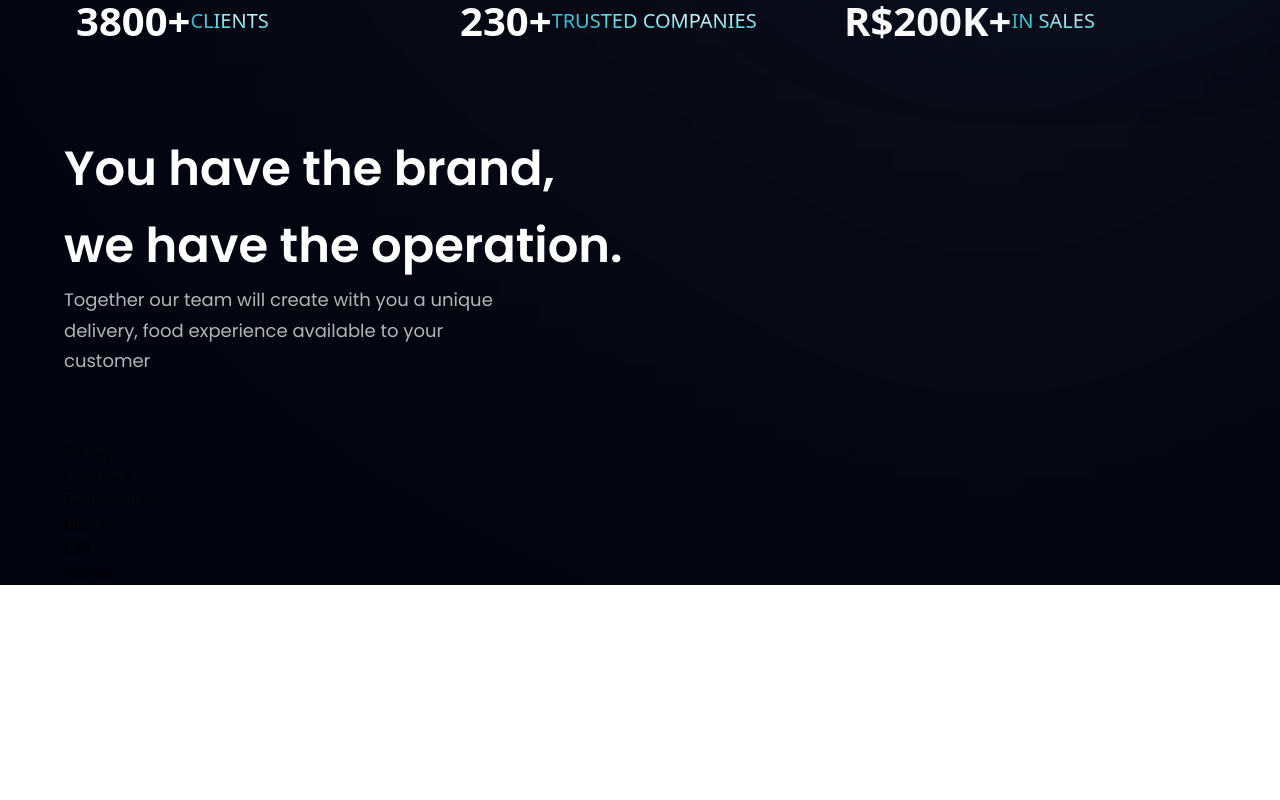
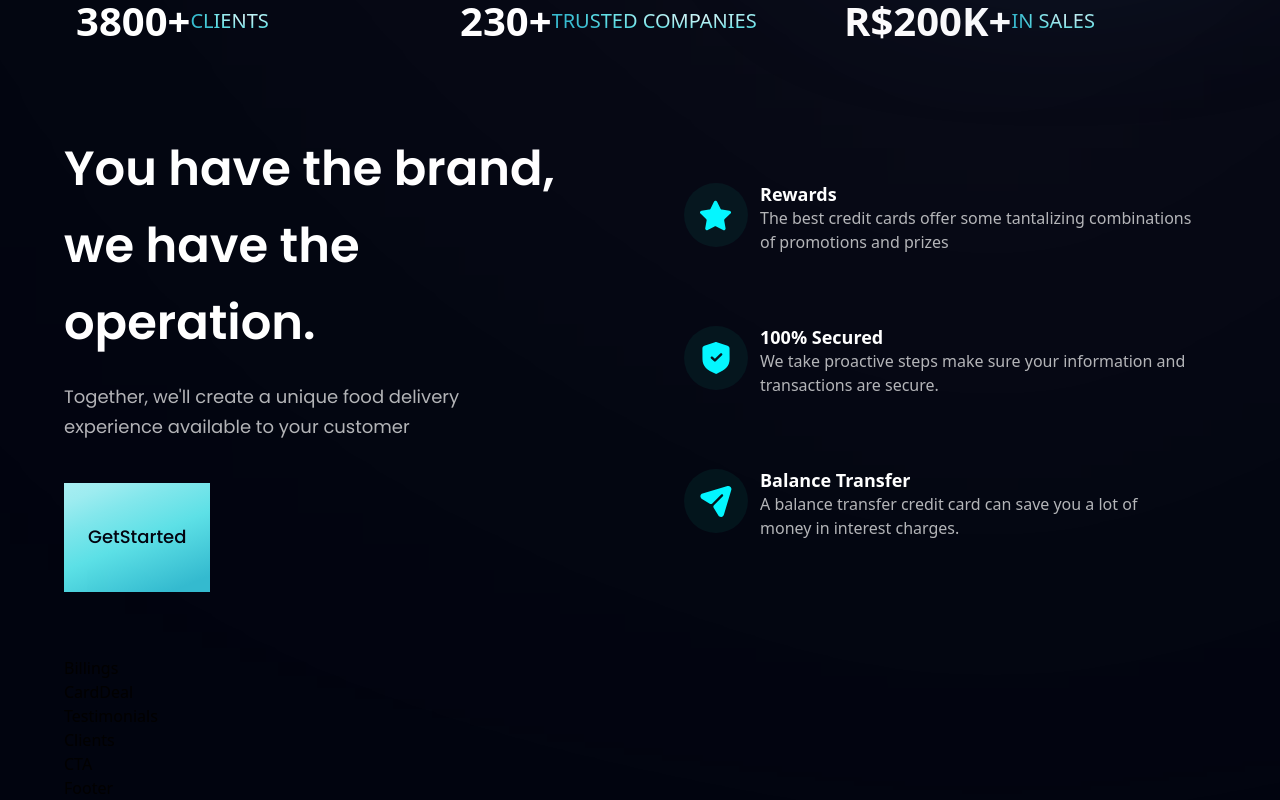
Before and after one commit to Knoka1/outer-world-wonders, a React (Vite) app: page / in a window 1280 px wide. Shown: the part 898-1698 px from the top of the page. Before the commit the page ends 1483 px from the top, so only its background shows below. Built offline with nearby package versions, Linux system fonts and the light colour scheme.

Commit message:
(feat): Added structure to Business.tsx

```diff
--- a/src/components/Business.tsx
+++ b/src/components/Business.tsx
@@ -5,6 +5,29 @@
 
 import styles, { layout } from "../style";
 
+const FeatureCard = ({ icon, title, content, index }: any) => {
+  return (
+    <div
+      className={`flex flex-row p-6 rounded-[20px] ${
+        index !== features.length - 1 ? "mb-6" : "mb-0"
+      } feature-card`}
+    >
+      <div
+        className={`w-[64px] h-[64px] rounded-full ${styles.flexCenter} bg-dimBlue`}
+      >
+        <img src={icon} alt="icon" className="w-[50%] h-[50%] object-contain" />
+      </div>
+      <div className="flex-1 flex flex-col ml-3">
+        <h4 className="font-poppings font-semibold text-white text-[18px] leading-[23px]">
+          {title}
+        </h4>
+        <p className="font-poppings font-normal text-dimWhite text-[16px] leading-[24px]">
+          {content}
+        </p>
+      </div>
+    </div>
+  );
+};
 const Business = () => {
   return (
     <section id="features" className={layout.section}>
@@ -12,11 +35,17 @@
         <h2 className={styles.heading2}>
           You have the brand, <br className="sm:block hidden" /> we have the
           operation.
-          <p className={`${styles.paragraph} max-w-[470px]`}>
-            Together our team will create with you a unique delivery, food
-            experience available to your customer
+          <p className={`${styles.paragraph} max-w-[470px] mt-5`}>
+            Together, we'll create a unique food delivery experience available
+            to your customer
           </p>
+          <Button styles="mt-10" />
         </h2>
+      </div>
+      <div className={`${layout.sectionImg} flex-col`}>
+        {features.map((feature, index) => (
+          <FeatureCard key={feature.id} {...feature} index={index} />
+        ))}
       </div>
     </section>
   );
--- a/src/components/Button.tsx
+++ b/src/components/Button.tsx
@@ -1,7 +1,14 @@
 import React from "react";
 
-const Button = () => {
-  return <div>Button</div>;
+const Button = ({ styles }: any) => {
+  return (
+    <button
+      type="button"
+      className={`py-4 px-6 bg-blue-gradient font-poppins font-medium text-[18px] text-primary outline-none ${styles}`}
+    >
+      GetStarted
+    </button>
+  );
 };
 
 export default Button;
```
